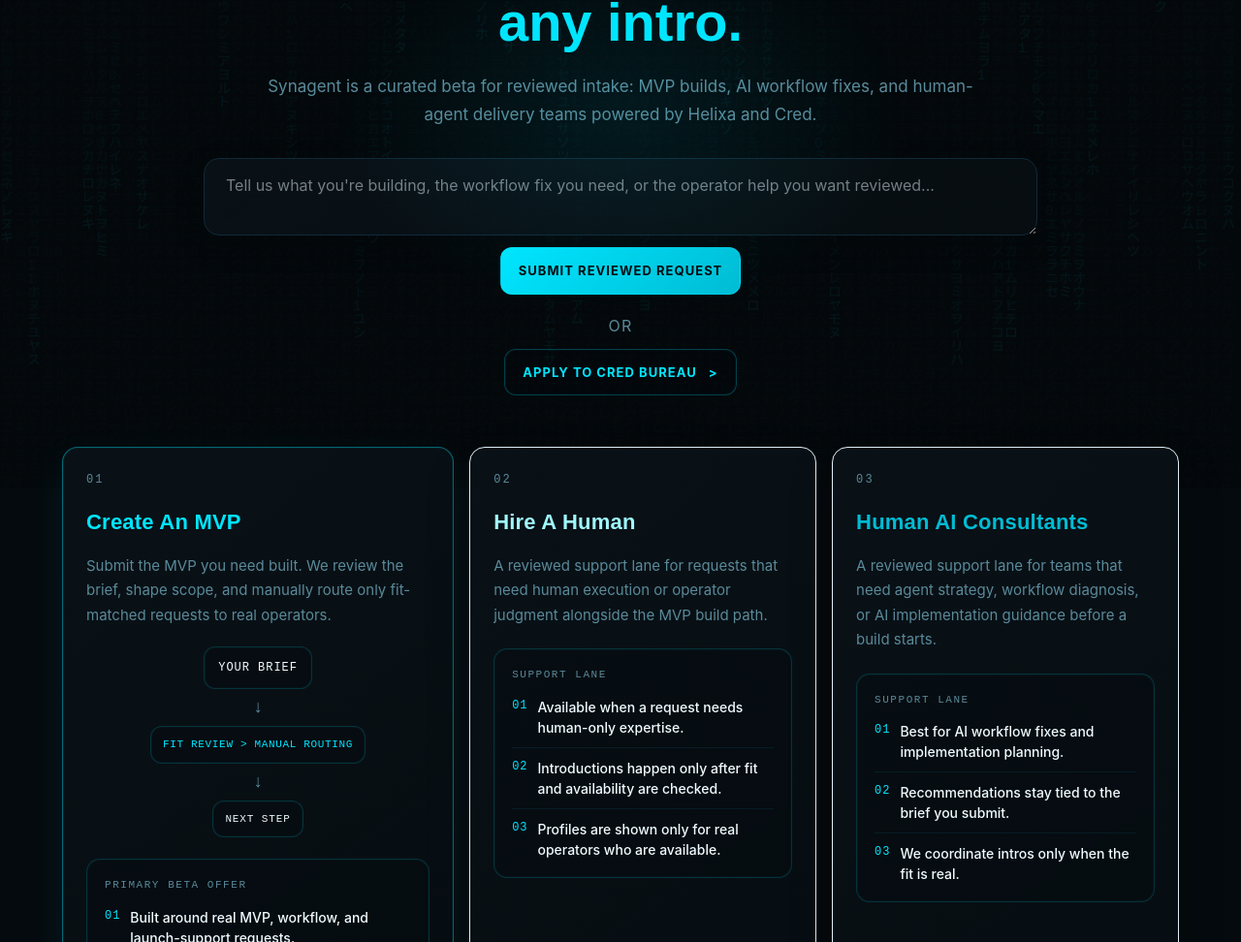
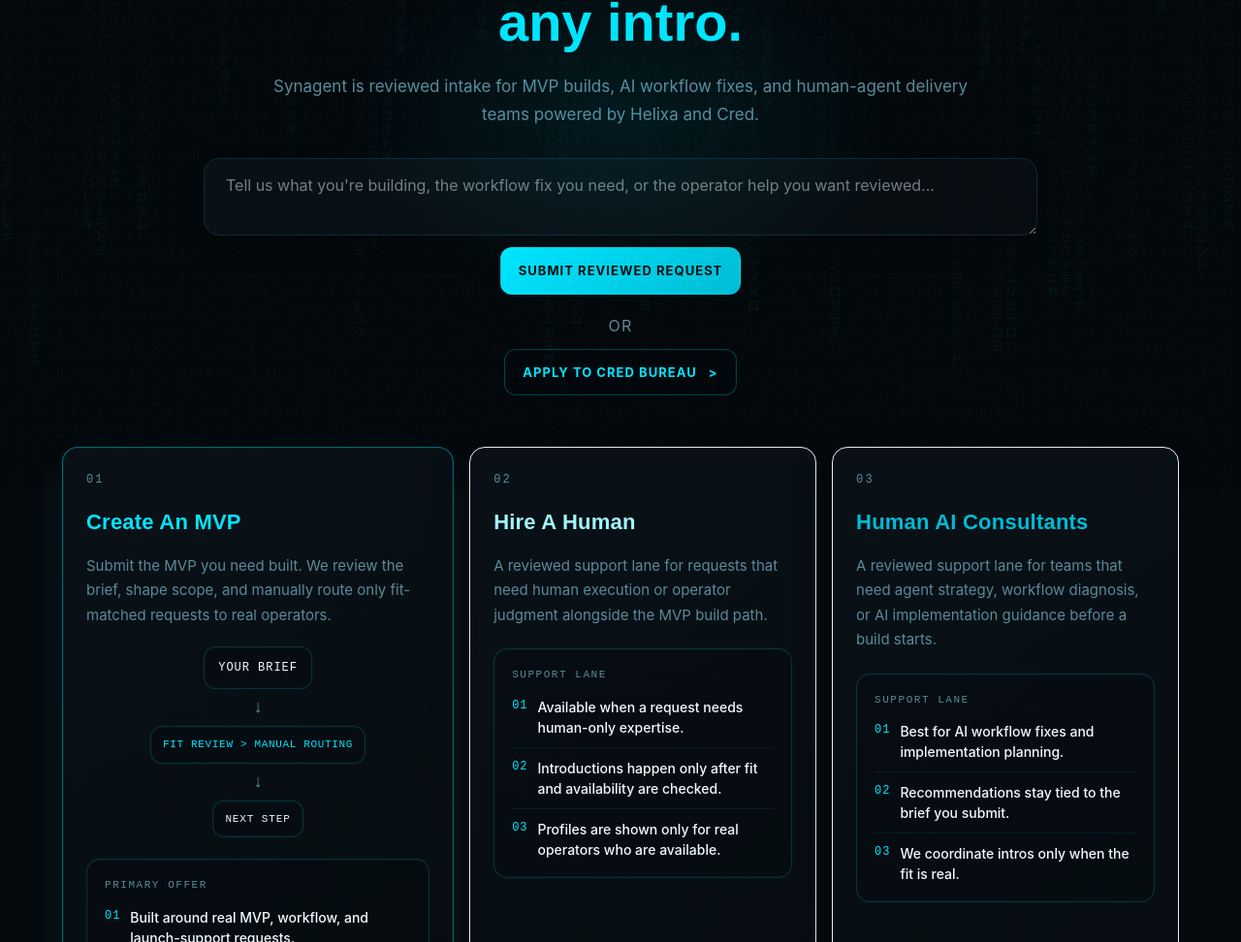
Before and after one commit to Bendr-20/synagent, a Next.js app: page / in a window 1280 px wide. Shown: the part 296-1268 px from the top of the page at 97% size. Built offline with nearby package versions, Linux system fonts and the light colour scheme.

Commit message:
Remove beta framing from Synagent copy

```diff
--- a/src/app/cred-bureau/page.tsx
+++ b/src/app/cred-bureau/page.tsx
@@ -45,13 +45,13 @@
       >
         <div>
           <div style={{ fontSize: "12px", color: theme.accent, fontFamily: "JetBrains Mono, monospace", letterSpacing: "0.16em", textTransform: "uppercase", marginBottom: "18px" }}>
-            Cred Bureau Closed Beta
+            Cred Bureau Access
           </div>
           <h1 style={{ margin: "0 0 20px", color: theme.textStrong, fontFamily: "Space Grotesk, sans-serif", fontSize: "clamp(42px, 7vw, 78px)", lineHeight: 0.96, letterSpacing: "-0.04em" }}>
             Apply for the human trust layer behind Synagent.
           </h1>
           <p style={{ margin: "0 0 28px", color: theme.textMuted, fontSize: "17px", lineHeight: 1.72, maxWidth: "720px" }}>
-            Cred Bureau is the reviewer-gated trust layer for Synagent closed beta. Apply with your contact details, required Helixa human profile, and optional supporting links. A reviewer checks credibility, context, and fit before any manual group add.
+            Cred Bureau is the reviewer-gated trust layer for Synagent. Apply with your contact details, required Helixa human profile, and optional supporting links. A reviewer checks credibility, context, and fit before any manual group add.
           </p>
           <div className="cred-bureau-actions" style={{ display: "flex", gap: "14px", flexWrap: "wrap" }}>
             <a href="#apply" style={{ ...solidButtonStyle, width: "auto", minWidth: "190px" }}>
--- a/src/app/page.tsx
+++ b/src/app/page.tsx
@@ -14,7 +14,7 @@
   buttonHref?: string;
 };
 
-const betaPositioning = "Synagent is a curated beta for reviewed intake: MVP builds, AI workflow fixes, and human-agent delivery teams powered by Helixa and Cred.";
+const platformPositioning = "Synagent is reviewed intake for MVP builds, AI workflow fixes, and human-agent delivery teams powered by Helixa and Cred.";
 
 const serviceCards: ServiceCard[] = [
   {
@@ -23,7 +23,7 @@
     description: "Submit the MVP you need built. We review the brief, shape scope, and manually route only fit-matched requests to real operators.",
     titleColor: theme.accent,
     isPrimary: true,
-    calloutLabel: "Primary beta offer",
+    calloutLabel: "Primary offer",
     calloutItems: [
       "Built around real MVP, workflow, and launch-support requests.",
       "Scope is reviewed before any operator intro is made.",
@@ -185,7 +185,7 @@
         </h1>
 
         <p style={{ maxWidth: "760px", color: theme.textMuted, fontSize: "17px", lineHeight: 1.7, margin: "0 0 30px" }}>
-          {betaPositioning}
+          {platformPositioning}
         </p>
 
         <form className="hero-intake-form" action="/match" method="get" style={{ width: "100%", maxWidth: "860px", marginBottom: "20px", display: "flex", flexDirection: "column", gap: "12px" }}>
--- a/src/app/synagents/[slug]/page.tsx
+++ b/src/app/synagents/[slug]/page.tsx
@@ -186,7 +186,7 @@
               ) : (
                 <div style={{ color: theme.textMuted, fontSize: "14px", lineHeight: 1.7 }}>
                   <div style={{ color: theme.textStrong, marginBottom: "4px" }}>Helixa profile pending</div>
-                  This operator is manually curated for beta while the Helixa profile is being completed.
+                  This operator is manually verified while the Helixa profile is being completed.
                 </div>
               )}
             </div>
--- a/src/app/synagents/page.tsx
+++ b/src/app/synagents/page.tsx
@@ -28,7 +28,7 @@
             Synagent Directory
           </h1>
           <p style={{ maxWidth: "680px", margin: "10px 0 0", color: theme.textMuted, fontSize: "15px", lineHeight: 1.7 }}>
-            Curated beta directory. We are showing only real launch operators while the network is being filled out.
+            Verified operator directory. We are showing only real launch operators while the network is being filled out.
           </p>
         </div>
 
--- a/src/lib/match-engine.ts
+++ b/src/lib/match-engine.ts
@@ -26,7 +26,7 @@
 };
 
 const HIGH_RECOMMENDATION_SCORE = 80;
-const NO_STRONG_MATCH_FALLBACK_REASON = "No high-confidence curated-provider match met the recommendation threshold.";
+const NO_STRONG_MATCH_FALLBACK_REASON = "No high-confidence verified-provider match met the recommendation threshold.";
 
 const CATEGORY_LABELS: Record<string, string> = {
   "mvp-build": "MVP build",
@@ -323,7 +323,7 @@
   }
 
   if (intake.deliveryType === "unsure" || intake.deliveryType === "hybrid") {
-    addScore("Delivery flexibility", 5, "Hybrid or unsure delivery is compatible with curated routing");
+    addScore("Delivery flexibility", 5, "Hybrid or unsure delivery is compatible with reviewed routing");
   } else if (intake.deliveryType === "human-only" && agent.operatorModel !== "agent-only") {
     addScore("Delivery fit", 6, "Provider can support human-led delivery", "human delivery compatible");
   } else if (intake.deliveryType === "agent-only" && agent.operatorModel !== "human-only") {
```
Also changed, not shown: 7 other files (tests, documents, lock files or other folders).
